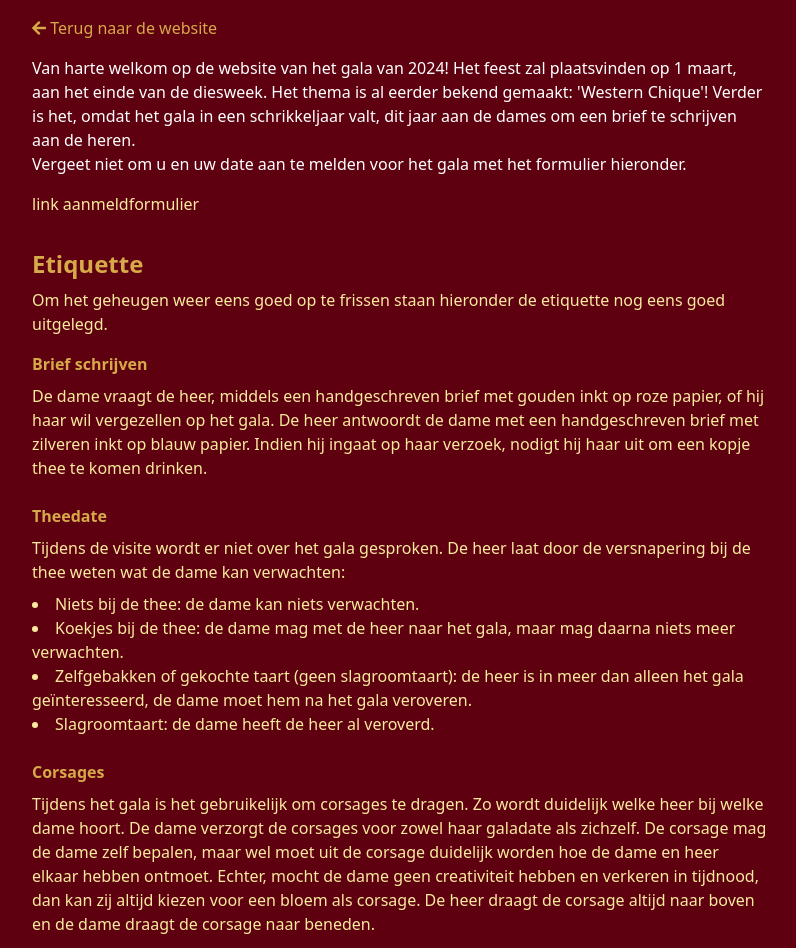
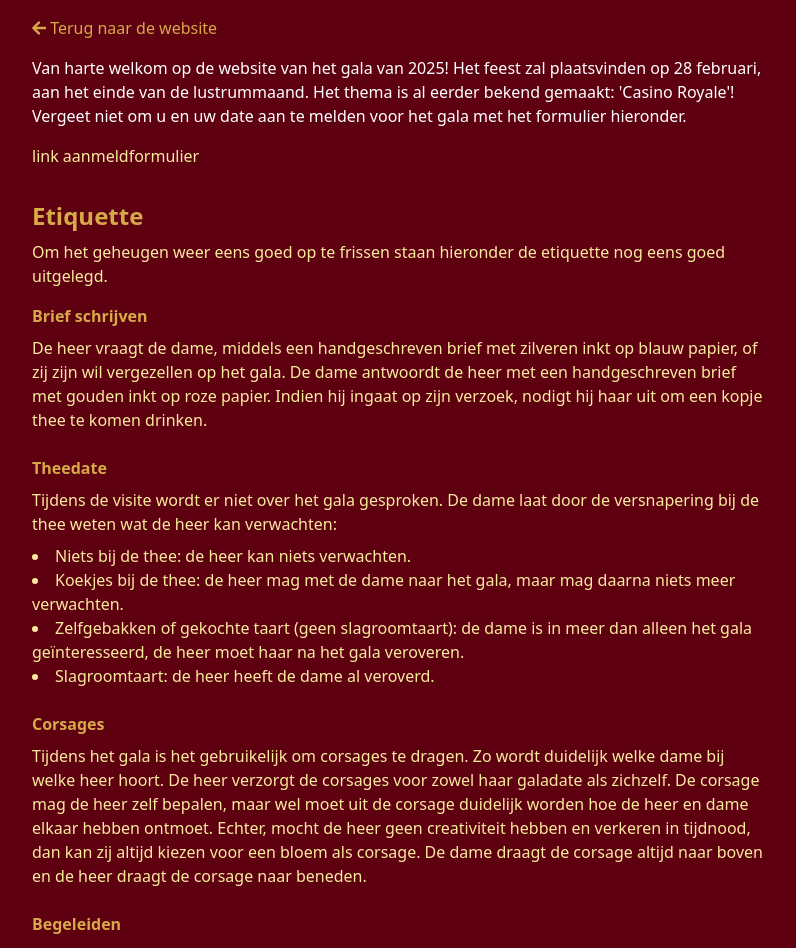
Before and after one commit to ichthus-utrecht/gala-website, a Vue app: page / in a window 1280 px wide. Shown: the top 948 px of the page, without its empty margins (240-1036 px from the left). Built offline with nearby package versions, Linux system fonts and the light colour scheme.

Commit message:
Verbetering tekst naar dit jaar
"Begeleiden" mag gedubbelcheckt worden

```diff
--- a/src/App.vue
+++ b/src/App.vue
@@ -10,10 +10,8 @@
           Terug naar de website
         </a>
         <div class="mt-4 text-white">
-          Van harte welkom op de website van het gala van 2024! Het feest zal plaatsvinden op 1 maart, aan het einde
-          van de diesweek. Het thema is al eerder bekend gemaakt: 'Western Chique'!
-          Verder is het, omdat het gala in een schrikkeljaar valt, dit jaar aan de dames om een brief te schrijven aan
-          de heren.
+          Van harte welkom op de website van het gala van 2025! Het feest zal plaatsvinden op 28 februari, aan het einde
+          van de lustrummaand. Het thema is al eerder bekend gemaakt: 'Casino Royale'!
           <br>Vergeet niet om u en uw date aan te melden voor het gala met het formulier hieronder.
         </div>
         <div class="mt-4 text-[var(--gala-gold-light)]">
@@ -34,10 +32,10 @@
                 Brief schrijven
               </div>
               <div class="text-[var(--gala-gold-light)] mt-2">
-                De dame vraagt de heer, middels een handgeschreven brief met gouden inkt op roze papier, of hij haar wil
-                vergezellen op het gala. De heer antwoordt de dame met een handgeschreven brief met zilveren inkt op
-                blauw papier.
-                Indien hij ingaat op haar verzoek, nodigt hij haar uit om een kopje thee te komen drinken.
+                De heer vraagt de dame, middels een handgeschreven brief met zilveren inkt op
+                blauw papier, of zij zijn wil
+                vergezellen op het gala. De dame antwoordt de heer met een handgeschreven brief met gouden inkt op roze papier.
+                Indien hij ingaat op zijn verzoek, nodigt hij haar uit om een kopje thee te komen drinken.
               </div>
             </div>
             <div>
@@ -45,13 +43,14 @@
                 Theedate
               </div>
               <div class="text-[var(--gala-gold-light)] mt-2">
-                Tijdens de visite wordt er niet over het gala gesproken. De heer laat door de versnapering bij de thee
-                weten wat de dame kan verwachten:
+                Tijdens de visite wordt er niet over het gala gesproken. De dame laat door de versnapering bij de thee
+                weten wat de heer kan verwachten:
                 <ul class="list-disc list-inside mt-2">
-                  <li>Niets bij de thee: de dame kan niets verwachten.</li>
-                  <li>Koekjes bij de thee: de dame mag met de heer naar het gala, maar mag daarna niets meer verwachten.</li>
-                  <li>Zelfgebakken of gekochte taart (geen slagroomtaart): de heer is in meer dan alleen het gala geïnteresseerd, de dame moet hem na het gala veroveren.</li>
-                  <li>Slagroomtaart: de dame heeft de heer al veroverd.</li>
+                  <li>Niets bij de thee: de heer kan niets verwachten.</li>
+                  <li>Koekjes bij de thee: de heer mag met de dame naar het gala, maar mag daarna niets meer verwachten.</li>
+                  <li>Zelfgebakken of gekochte taart (geen slagroomtaart): de dame is in meer dan alleen het gala geïnteresseerd,
+                     de heer moet haar na het gala veroveren.</li>
+                  <li>Slagroomtaart: de heer heeft de dame al veroverd.</li>
                 </ul>
               </div>
             </div>
@@ -60,12 +59,12 @@
                 Corsages
               </div>
               <div class="text-[var(--gala-gold-light)] mt-2">
-                Tijdens het gala is het gebruikelijk om corsages te dragen. Zo wordt duidelijk welke heer bij welke dame
-                hoort. De dame verzorgt de corsages voor zowel haar galadate
-                 als zichzelf. De corsage mag de dame zelf
-                bepalen, maar wel moet uit de corsage duidelijk worden hoe de dame en heer elkaar hebben ontmoet.
-                Echter, mocht de dame geen creativiteit hebben en verkeren in tijdnood, dan kan zij altijd kiezen voor een bloem
-                als corsage. De heer draagt de corsage altijd naar boven en de dame draagt de corsage naar beneden.
+                Tijdens het gala is het gebruikelijk om corsages te dragen. Zo wordt duidelijk welke dame bij welke heer
+                hoort. De heer verzorgt de corsages voor zowel haar galadate
+                 als zichzelf. De corsage mag de heer zelf
+                bepalen, maar wel moet uit de corsage duidelijk worden hoe de heer en dame elkaar hebben ontmoet.
+                Echter, mocht de heer geen creativiteit hebben en verkeren in tijdnood, dan kan zij altijd kiezen voor een bloem
+                als corsage. De dame draagt de corsage altijd naar boven en de heer draagt de corsage naar beneden.
               </div>
             </div>
             <div>
@@ -74,8 +73,8 @@
               </div>
               <div class="text-[var(--gala-gold-light)] mt-2">
                 De heer haalt de dame bij haar huis op en begroet haar met een voorzichtige handkus.
-                Wanneer zij samen lopen, loopt de dame aan de linkerzijde van de heer. De heer laat de
-                dame altijd voorgaan, met uitzondering van de trap, om ongepaste blikken te voorkomen.
+                Wanneer zij samen lopen, loopt de heer aan de linkerzijde van de dame. De dame laat de
+                heer altijd voorgaan, met uitzondering van de trap, om ongepaste blikken te voorkomen.
               </div>
             </div>
             <div>
@@ -113,7 +112,7 @@
                 </div>
               </div>
               <div class="text-[var(--gala-gold-light)] mt-4">
-                Tijdens het gala hebben zowel de dame als de heer weinig met zich mee. Een horloge
+                Tijdens het gala hebben zowel de heer als de dame weinig met zich mee. Een horloge
                 dragen is ongepast. De heer draagt twee zakdoeken met zich mee, een voor hem en een
                 voor de dame. De vrouw mag een klein handtasje meedragen. Een mobiele telefoon is
                 toegestaan mits deze op stil staat.
```
